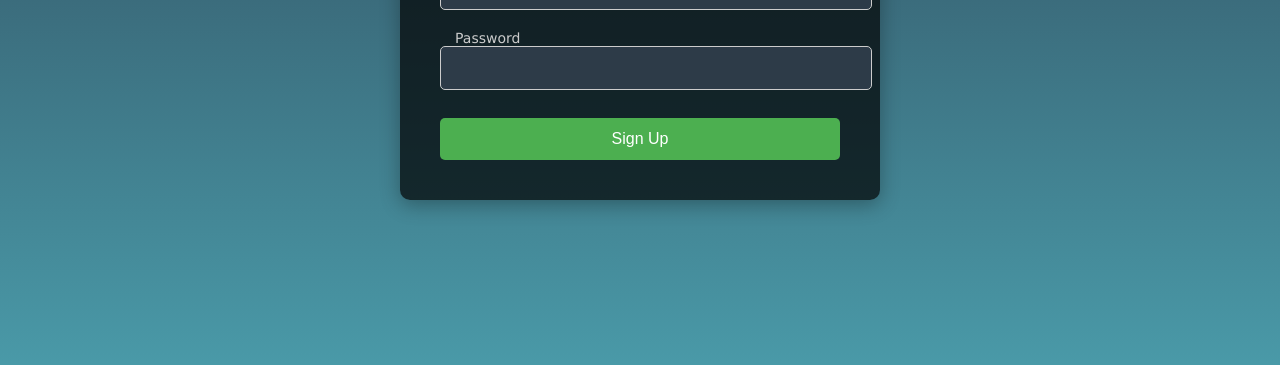
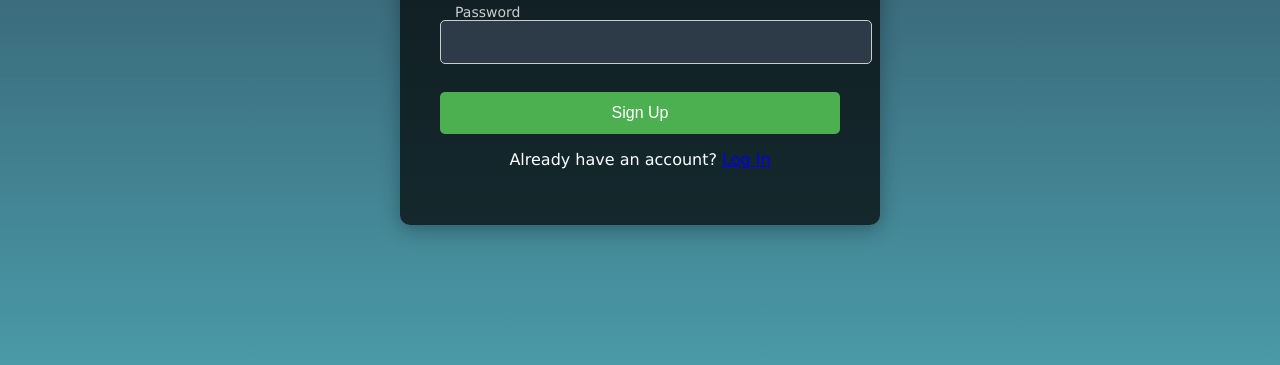
Before and after one commit to mixalis20/APP-, a plain HTML site: page frontend/user.html in a window 1280 px wide. Shown: the part 375-740 px from the top of the page. Drawn offline with Linux system fonts and the light colour scheme.

Commit message:
sign up with log in

```diff
--- a/frontend/user.html
+++ b/frontend/user.html
@@ -27,8 +27,14 @@
                     <label>Password</label>
                 </div>
                 <button type="submit" class="btn">Sign Up</button>
+
                 <div id="error-message" style="color: red; display: none; text-align: center; margin-top: 10px;">
                     <p>Registration failed. Try again.</p>
+                </div>
+
+                <!-- Link to Login Page -->
+                <div class="login-link" style="text-align: center; margin-top: 15px;">
+                    <p>Already have an account? <a href="/frontend/login.html">Log In</a></p>
                 </div>
             </form>
         </div>
```
